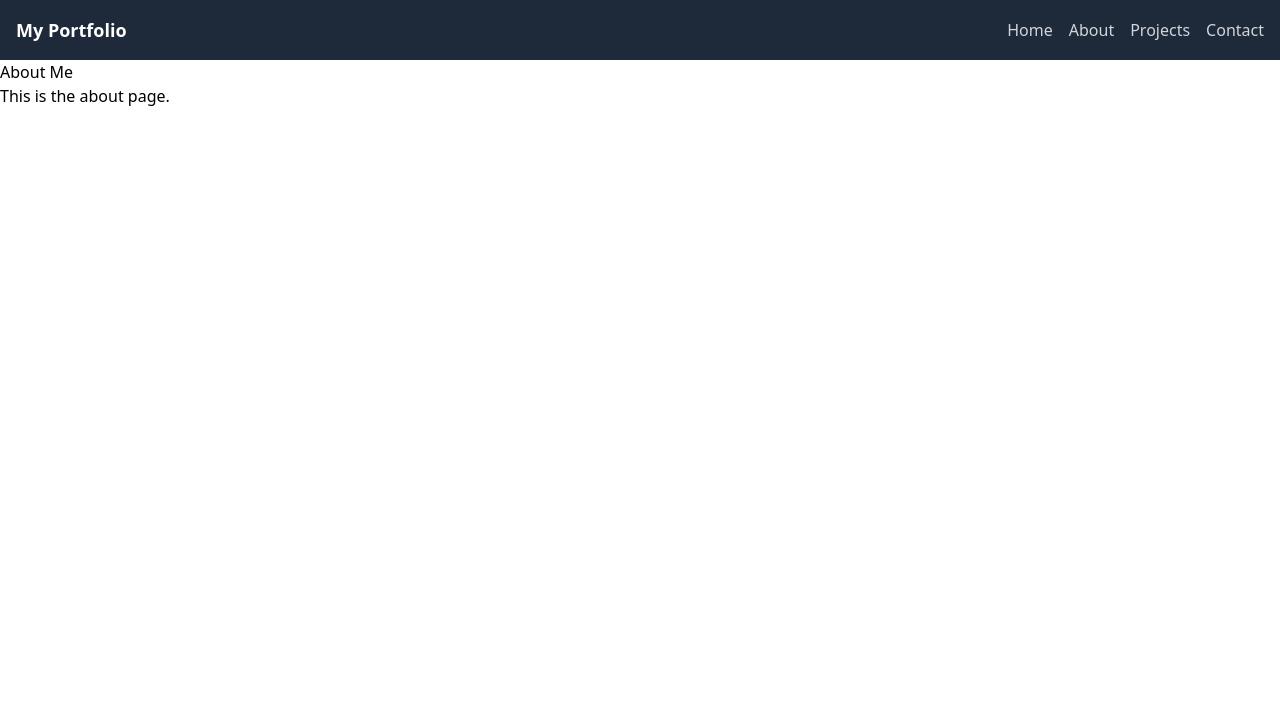
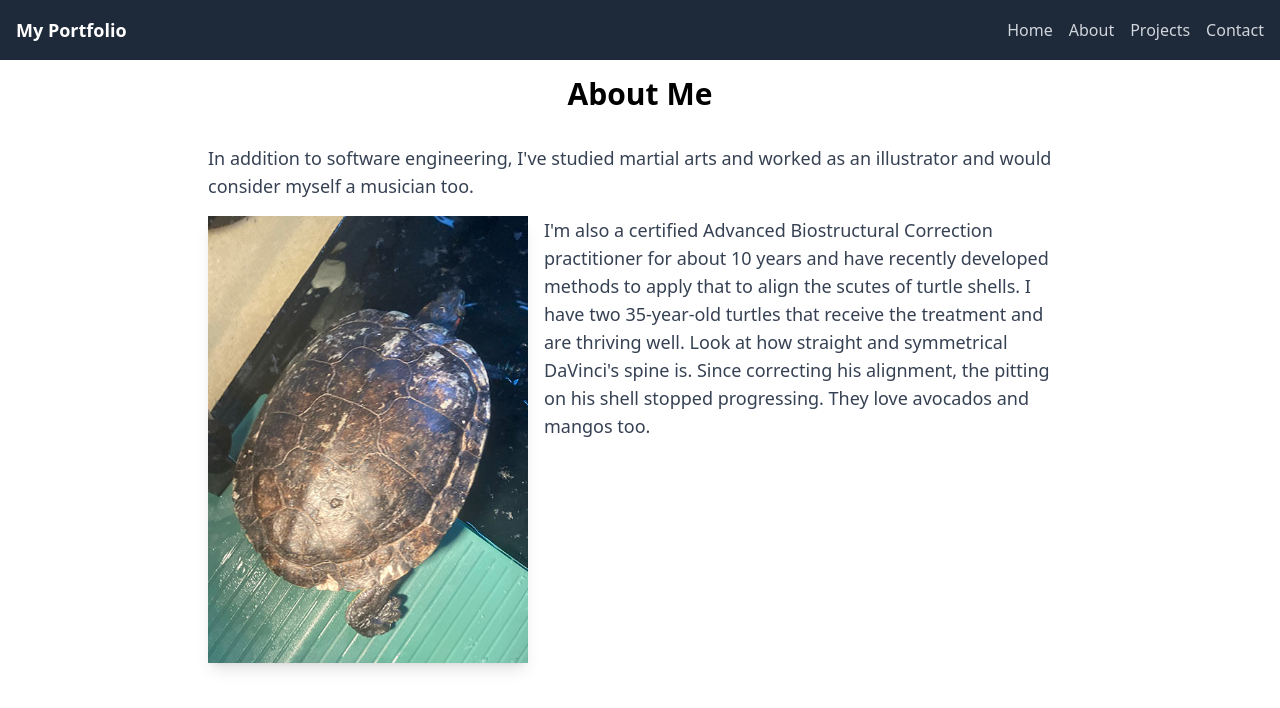
Before and after one commit to SethTenenbaum/portfolio-website, an Angular app: page /about in a window 1280 px wide. Shown: the top 708 px of the page. Built offline with nearby package versions, Linux system fonts and the light colour scheme.

Commit message:
add about me

```diff
--- a/src/app/about/about.component.html
+++ b/src/app/about/about.component.html
@@ -1,2 +1,11 @@
-<h1>About Me</h1>
-<p>This is the about page.</p>
+<!-- About Me Section -->
+<div class="container mx-auto p-4 max-w-4xl">
+    <h2 class="text-3xl font-bold text-center mb-8">About Me</h2>
+    <section class="mb-8">
+      <p class="text-lg text-gray-700 mb-4">In addition to software engineering, I've studied martial arts and worked as an illustrator and would consider myself a musician too.</p>
+      <div class="flex items-start mb-8">
+        <img src="assets/turtle.jpg" alt="Turtle with straight spine" class="md:w-80 w-40 object-cover mr-4 shadow-lg">
+        <p class="text-lg text-gray-700">I'm also a certified Advanced Biostructural Correction practitioner for about 10 years and have recently developed methods to apply that to align the scutes of turtle shells. I have two 35-year-old turtles that receive the treatment and are thriving well. Look at how straight and symmetrical DaVinci's spine is. Since correcting his alignment, the pitting on his shell stopped progressing. They love avocados and mangos too.</p>
+      </div>
+    </section>
+  </div>
--- a/src/app/home/home.component.html
+++ b/src/app/home/home.component.html
@@ -12,15 +12,6 @@
       <p class="text-lg text-gray-700 text-center mb-2">JavaScript, TypeScript, Angular, React, Node.js, Python</p>
     </section>
 
-    <!-- About Me Section -->
-    <section class="mb-8">
-      <p class="text-lg text-gray-700 mb-4">In addition to software engineering, I've studied martial arts and worked as an illutrator and would consider myself a musican too.</p>
-      <div class="flex items-start mb-8">
-        <img src="assets/turtle.jpg" alt="Turtle with straight spine" class="md:w-80 w-40 object-cover mr-4 shadow-lg">
-        <p class="text-lg text-gray-700">I'm also a certified Advanced Biostructural Correction practitioner for about 10 years and have recently developed methods to apply that to align the scutes of turtle shells. I have two 35-year-old turtles that receive the treatment and are thriving well. Look at how straight and symmetrical DaVinci's spine is.  Since correcting his alignment, the pitting on his shell stopped progressing.  They love avocados and mangos too.</p>
-      </div>
-    </section>
-
     <!-- Call to Action Section -->
     <section class="text-center">
       <a routerLink="/projects" class="btn btn-primary">View My Projects</a>
```
